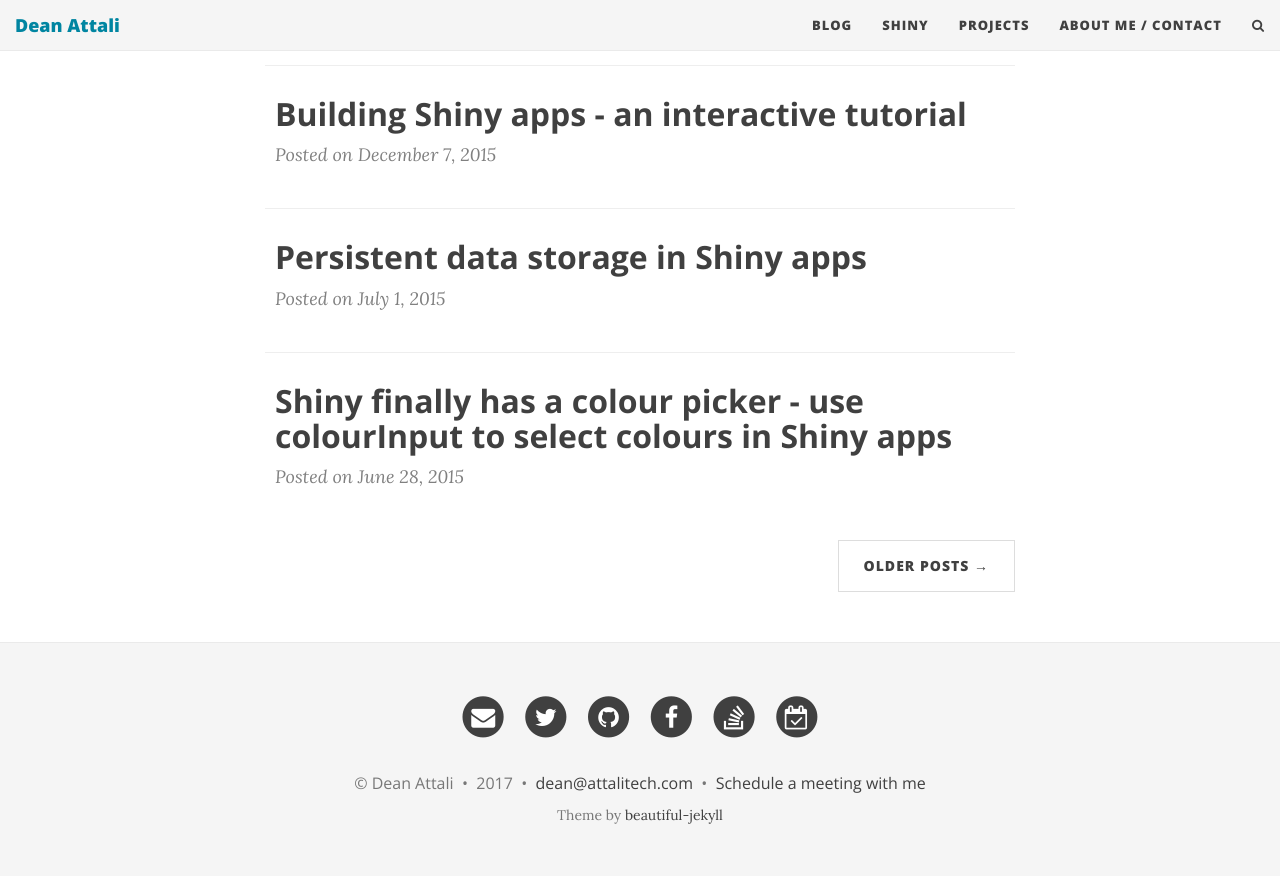
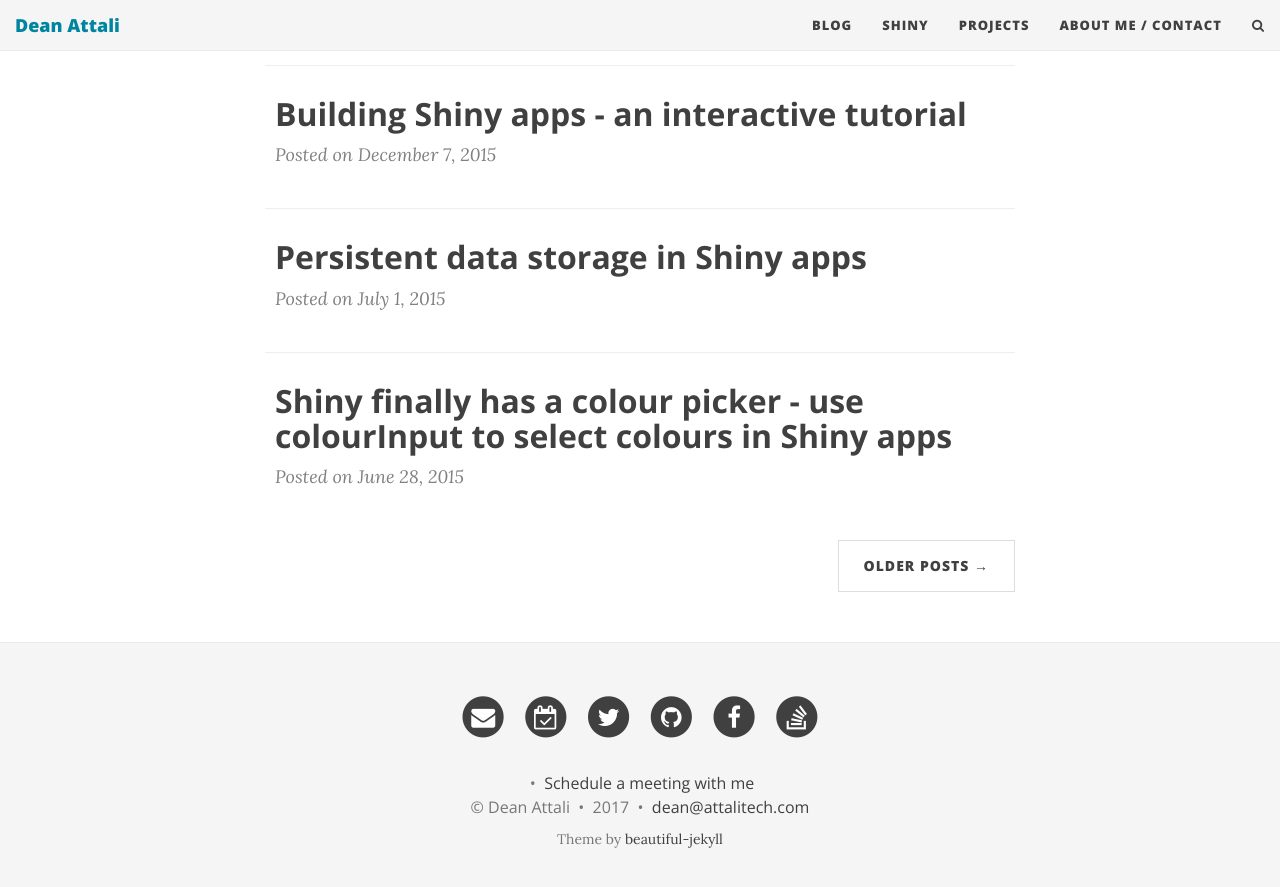
Before and after one commit to daattali/daattali.github.io, a Jekyll site: the page built from index.html, in a window 1280 px wide and 900 px high, scrolled down 1895 px. Shown: the top 887 px of the window. Built offline with Jekyll 4.4.1, drawn with Linux system fonts in a browser that asks for light colours; nearby versions of some CDN libraries; the list of posts is cut into pages by our own code.

Commit message:
move calendly icon to second in footer list

```diff
--- a/_includes/footer.html
+++ b/_includes/footer.html
@@ -10,6 +10,17 @@
               <span class="fa-stack fa-lg">
                 <i class="fa fa-circle fa-stack-2x"></i>
                 <i class="fa fa-envelope fa-stack-1x fa-inverse"></i>
+              </span>
+            </a>
+          </li>
+          {% endif %}
+
+          {% if site.author.calendly and site.footer-links-active.calendly %}
+          <li>
+            <a href="https://calendly.com/{{ site.author.calendly }}" target="_blank" title="Schedule a meeting with me">
+              <span class="fa-stack fa-lg">
+                <i class="fa fa-circle fa-stack-2x"></i>
+                <i class="fa fa-calendar-check-o fa-stack-1x fa-inverse"></i>
               </span>
             </a>
           </li>
@@ -70,17 +81,6 @@
           </li>
           {% endif %}
 
-          {% if site.author.calendly and site.footer-links-active.calendly %}
-          <li>
-            <a href="https://calendly.com/{{ site.author.calendly }}" title="Schedule a meeting with me">
-              <span class="fa-stack fa-lg">
-                <i class="fa fa-circle fa-stack-2x"></i>
-                <i class="fa fa-calendar-check-o fa-stack-1x fa-inverse"></i>
-              </span>
-            </a>
-          </li>
-          {% endif %}
-
           {% if site.footer-links-active.rss %}
           <li>
             <a href="{{ '/feed.xml' | prepend: site.baseurl }}" title="Subscribe to my blog">
@@ -95,6 +95,12 @@
         </ul>
 
         <p class="copyright text-muted">
+          {% if site.author.calendly and site.footer-links-active.calendly %}
+           &nbsp;&bull;&nbsp;
+          <a href="https://calendly.com/{{ site.author.calendly }}" target="_blank">Schedule a meeting with me</a>
+          {% endif %}
+          <br/>
+
           &copy; {{ site.author.name }}
           &nbsp;&bull;&nbsp;
           {{ site.time | date: '%Y' }}
@@ -102,11 +108,6 @@
           {% if site.author.email %}
           &nbsp;&bull;&nbsp;
           <a href="mailto:{{ site.author.email }}?subject=Hello from {{ site.url-pretty }}">{{ site.author.email }}</a>
-          {% endif %}
-
-          {% if site.author.calendly and site.footer-links-active.calendly %}
-           &nbsp;&bull;&nbsp;
-          <a href="https://calendly.com/{{ site.author.calendly }}">Schedule a meeting with me</a>
           {% endif %}
         </p>
         <p class="theme-by text-muted">
```
